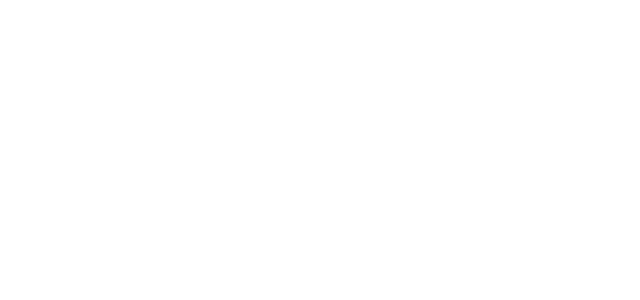
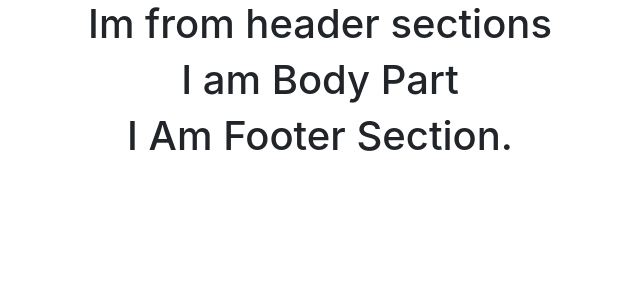
Before and after one commit to rajibdas-it/myresturant_app, a React (Create React App) app: page / in a window 1280 px wide. Shown: the top 300 px of the page, without its empty margins (320-960 px from the left). Built offline with nearby package versions, Linux system fonts and the light colour scheme.

Commit message:
Add Header, Body & Footer

```diff
--- a/public/index.html
+++ b/public/index.html
@@ -24,7 +24,7 @@
       work correctly both with client-side routing and a non-root public URL.
       Learn how to configure a non-root public URL by running `npm run build`.
     -->
-    <title>React App</title>
+    <title>My Resturant App</title>
   </head>
   <body>
     <noscript>You need to enable JavaScript to run this app.</noscript>
--- a/src/App.css
+++ b/src/App.css
@@ -1,38 +1,3 @@
 .App {
   text-align: center;
 }
-
-.App-logo {
-  height: 40vmin;
-  pointer-events: none;
-}
-
-@media (prefers-reduced-motion: no-preference) {
-  .App-logo {
-    animation: App-logo-spin infinite 20s linear;
-  }
-}
-
-.App-header {
-  background-color: #282c34;
-  min-height: 100vh;
-  display: flex;
-  flex-direction: column;
-  align-items: center;
-  justify-content: center;
-  font-size: calc(10px + 2vmin);
-  color: white;
-}
-
-.App-link {
-  color: #61dafb;
-}
-
-@keyframes App-logo-spin {
-  from {
-    transform: rotate(0deg);
-  }
-  to {
-    transform: rotate(360deg);
-  }
-}
--- a/src/App.js
+++ b/src/App.js
@@ -1,8 +1,12 @@
 import './App.css';
+import MainComponent from './components/header/MainComponent';
+
+
 
 function App() {
   return (
     <div className="App">
+      <MainComponent />
     </div>
   );
 }
--- /dev/null
+++ b/src/components/body/Body.js
@@ -0,0 +1,12 @@
+import React from "react";
+
+const Body = () =>{
+    return(
+
+        <div>
+            <h1>I am Body Part</h1>
+        </div>
+    );
+}
+
+export default Body;
--- /dev/null
+++ b/src/components/footer/Footer.js
@@ -0,0 +1,12 @@
+import React from "react";
+import { renderIntoDocument } from "react-dom/test-utils";
+
+const Footer = () => {
+    return(
+        <div>
+            <h1>I Am Footer Section.</h1>
+        </div>
+    );
+}
+
+export default Footer;
--- /dev/null
+++ b/src/components/header/Header.js
@@ -0,0 +1,12 @@
+import React from "react";
+
+const Header = () => {
+    return(
+        <div>
+            <h1>Im from header sections</h1>
+
+        </div>
+    );
+}
+
+export default Header;
--- /dev/null
+++ b/src/components/header/MainComponent.js
@@ -0,0 +1,17 @@
+import React from "react";
+import Header from '../header/Header';
+import Body from '../body/Body';
+import Footer from "../footer/Footer";
+
+const MainComponent = () => {
+    return (
+        <div>
+            <Header />
+            <Body />
+            <Footer />
+
+        </div>
+    );
+}
+
+export default MainComponent;
```
